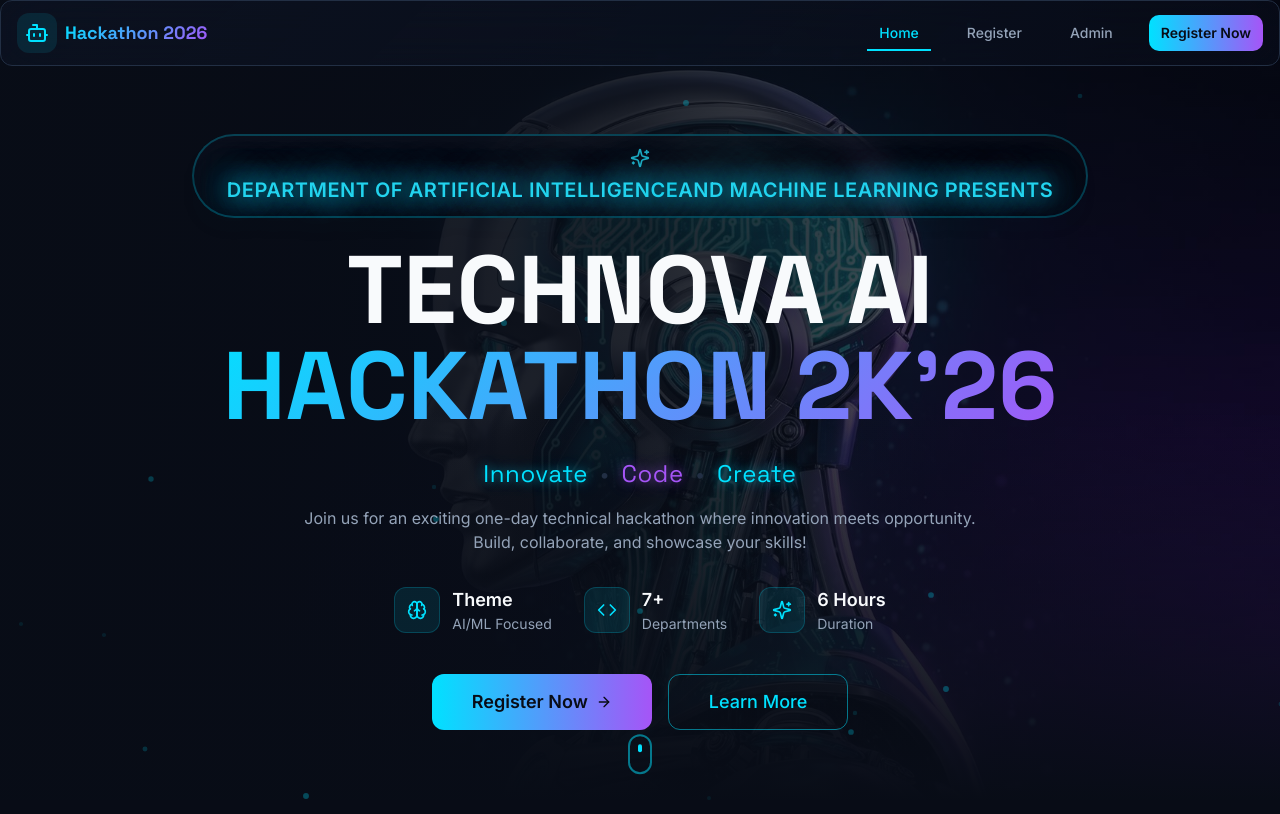
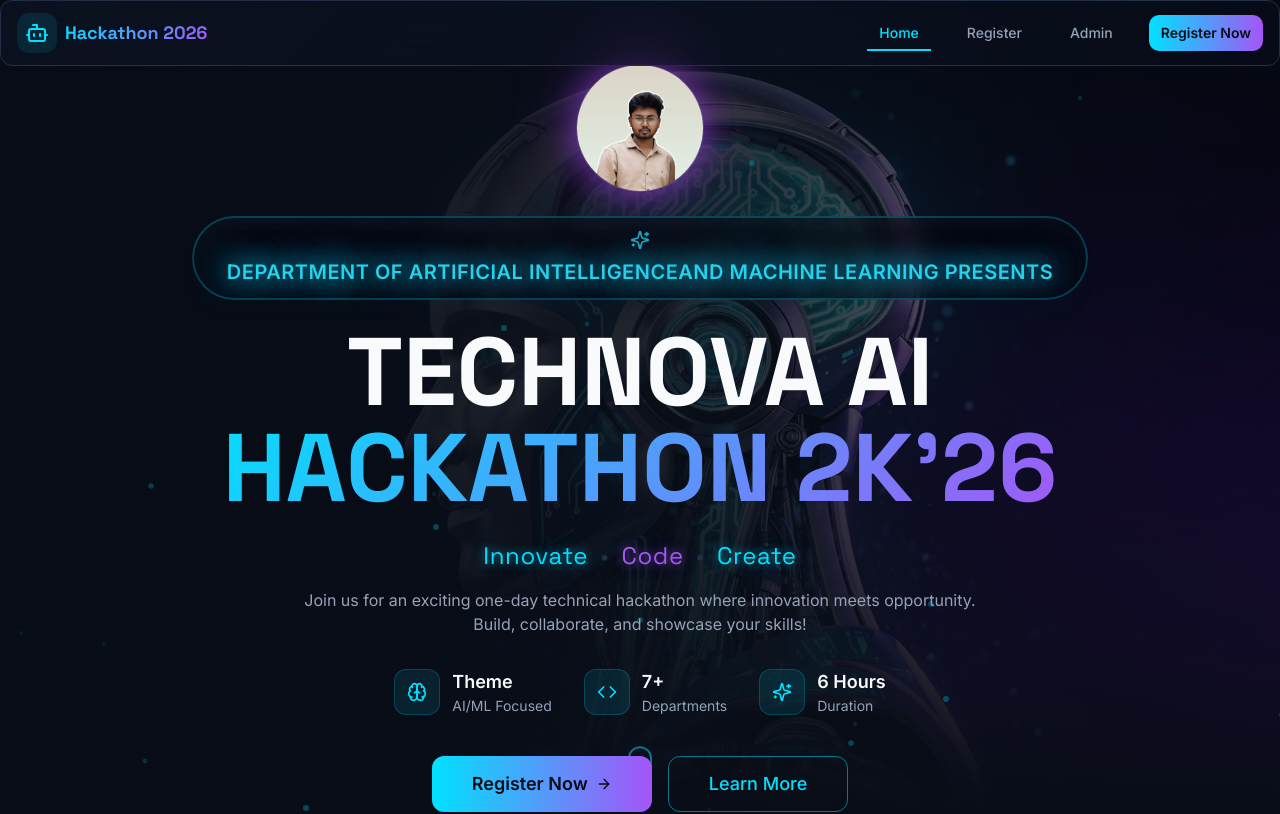
Before and after one commit to sabarish-2005/HACKATHON, a React (Vite) app: page / in a window 1280 px wide. Shown: the top 814 px of the page. Built offline with nearby package versions, Linux system fonts and the light colour scheme; the HTML template or start-up script is replaced by a standard one.

Commit message:
Add glowing profile image

```diff
--- a/src/components/HeroSection.tsx
+++ b/src/components/HeroSection.tsx
@@ -4,6 +4,7 @@ import { Link } from "react-router-dom";
 import { ArrowRight, Sparkles, Brain, Code } from "lucide-react";
 import { Button } from "@/components/ui/button";
 import heroImage from "@/assets/hero-ai-robot.jpg";
+import sabarishProfile from "@/assets/sabarish.jpg";
 
 const HeroSection = () => {
   const isSmallScreen =
@@ -68,6 +69,17 @@ const HeroSection = () => {
           transition={{ duration: 0.8 }}
           className="max-w-4xl mx-auto"
         >
+          <div className="relative mx-auto mb-6 h-28 w-28 sm:h-32 sm:w-32">
+            <div className="absolute inset-0 rounded-full bg-purple-700/40 blur-xl" />
+            <div className="absolute inset-0 rounded-full bg-fuchsia-500/20 blur-2xl" />
+            <img
+              src={sabarishProfile}
+              alt="Sabarish V"
+              className="relative h-full w-full rounded-full object-cover border border-purple-300/30 shadow-[0_0_30px_rgba(168,85,247,0.45)]"
+              loading="eager"
+              decoding="async"
+            />
+          </div>
           {/* Badge */}
           {/* Badge */}
           <motion.div
```
